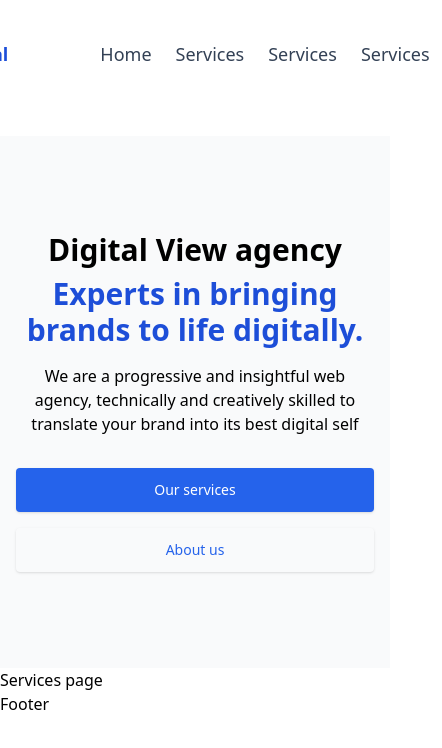
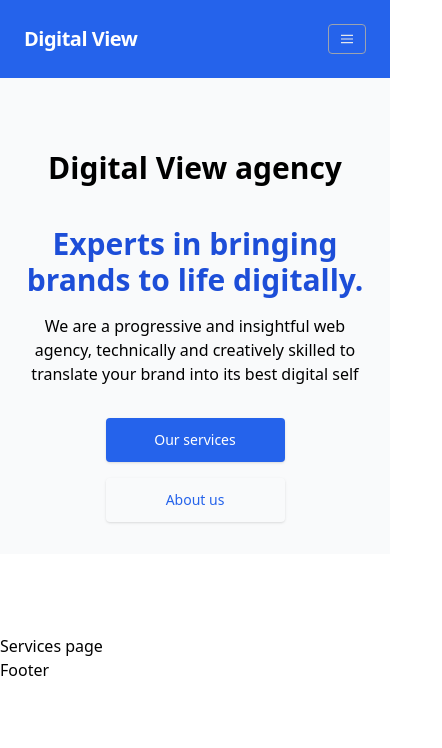
Before and after one commit to Alaa-Z/.NetProjectClient, a Next.js app: page /services in a window 390 px wide. Shown: the top 748 px of the page, 442 px wide, since content can reach past the window. Built offline with nearby package versions, Linux system fonts and the light colour scheme.

Commit message:
change in header style and add mobile menu

```diff
--- a/components/header.js
+++ b/components/header.js
@@ -1,24 +1,75 @@
 import Link from 'next/link'
+import { useState } from 'react';
 
 const Header = () => {
+  // Variable to check mobile menu
+  const [isOpen, setIsOpen] = useState(false);
+  // toggle the isOpen value
+  const handleClick = () => {
+    setIsOpen(!isOpen);
+  };
+
   return (
     <>
-    <nav className="flex justify-center space-x-20 mt-10 mb-10 text-lg ">
-      <Link href="/" className="text-blue-700 font-extrabold sm:block">
-        Digital View
-      </Link>
-      <div>
-      <Link href="/" className="font-medium px-3 py-2 text-slate-700 rounded-lg hover:bg-slate-100 hover:text-slate-900">Home</Link>
-      <Link href="/services" className="font-medium px-3 py-2 text-slate-700 rounded-lg hover:bg-slate-100 hover:text-slate-900">Services</Link>
-      <Link href="/services" className="font-medium px-3 py-2 text-slate-700 rounded-lg hover:bg-slate-100 hover:text-slate-900">Services</Link>
-      <Link href="/services" className="font-medium px-3 py-2 text-slate-700 rounded-lg hover:bg-slate-100 hover:text-slate-900">Services</Link>
+    <nav className="flex items-center justify-between flex-wrap bg-blue-600 p-6">
+      <div className="flex items-center flex-shrink-0 text-white">
+        <Link href="/" className="font-semibold text-xl tracking-tight">
+          Digital View
+        </Link>
+      </div>
+      <div className="hidden lg:block">
+        <div className="text-sm lg:flex-grow">
+          <Link href="/" className="block mt-4 lg:inline-block lg:mt-0 text-gray-200 hover:text-white mr-4">
+              Home
+          </Link>
+          <Link href="/services" className="block mt-4 lg:inline-block lg:mt-0 text-gray-200 hover:text-white mr-4">
+              Services
+          </Link>
+          <Link href="/services" className="block mt-4 lg:inline-block lg:mt-0 text-gray-200 hover:text-white">
+            services
+          </Link>
+        </div>
+       </div>
+      <div className="block lg:hidden">
+        <button
+          className="flex items-center px-3 py-2 border rounded text-gray-200 border-gray-400 hover:text-white hover:border-white"
+          onClick={handleClick}
+        >
+          <svg
+            className="fill-current h-3 w-3"
+            viewBox="0 0 20 20"
+            xmlns="http://www.w3.org/2000/svg"
+          >
+            <title>Menu</title>
+            <path
+              d="M0 3h20v2H0V3zm0 6h20v2H0V9zm0 6h20v2H0v-2z"
+            />
+          </svg>
+        </button>
+      </div>
+      <div
+        className={`${
+          isOpen ? "" : "hidden"
+        } w-full block lg:hidden`}
+      >
+        <div className="text-sm lg:flex-grow flex flex-col lg:flex-row items-center">
+          <Link href="/" className="mt-6 lg:inline-block lg:mt-0 text-gray-200 hover:text-white">
+              Home
+          </Link>
+          <Link href="/services" className=" mt-6 lg:inline-block lg:mt-0 text-gray-200 hover:text-white">
+              Services
+          </Link>
+          <Link href="/Services" className="mt-6 lg:inline-block lg:mt-0 text-gray-200 hover:text-white">
+            Services
+          </Link>
+        </div>
       </div>
     </nav>
 
     <section className="bg-gray-50">
-    <div className="mx-auto max-w-screen-xl px-4 py-24 lg:flex lg:h-screen lg:items-center">
+    <div className="mx-auto max-w-screen-xl mb-20 px-4 py-8 lg:flex lg:h-96 lg:items-center">
       <div className="mx-auto max-w-xl text-center">
-        <h1 className="text-3xl font-extrabold sm:text-5xl mb-2">
+        <h1 className="text-3xl font-extrabold sm:text-5xl mb-10 mt-10">
         Digital View agency
         </h1>
         <h1 className="text-3xl font-extrabold text-blue-700 sm:block">
@@ -30,13 +81,13 @@ const Header = () => {
 
         <div className="mt-8 flex flex-wrap justify-center gap-4">
           <Link
-            className="block w-full rounded bg-blue-600 px-12 py-3 text-sm font-medium text-white shadow hover:bg-yellow-700 focus:outline-none focus:ring active:bg-yellow-500 sm:w-auto"
+            className="block w-1/2 rounded bg-blue-600 px-12 py-3 text-sm font-medium text-white shadow hover:bg-yellow-700 focus:outline-none focus:ring active:bg-yellow-500 sm:w-auto"
             href="/services"
           >
             Our services
           </Link>
           <Link
-            className="block w-full rounded px-12 py-3 text-sm font-medium text-blue-600 shadow hover:text-yellow-700 focus:outline-none focus:ring active:text-yellow-500 sm:w-auto"
+            className="block w-1/2 rounded px-12 py-3 text-sm font-medium text-blue-600 shadow hover:text-yellow-700 focus:outline-none focus:ring active:text-yellow-500 sm:w-auto"
             href="/about"
           >
             About us
```
